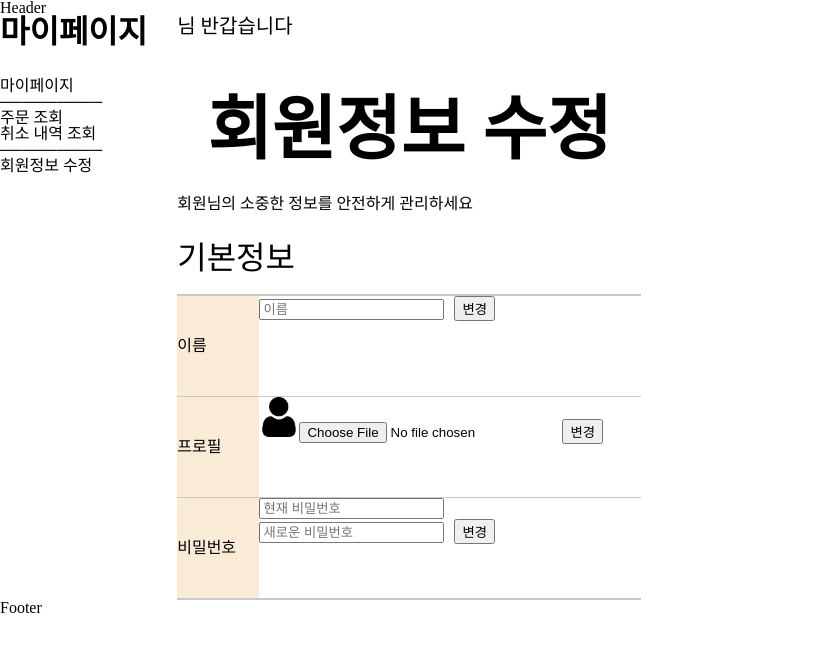
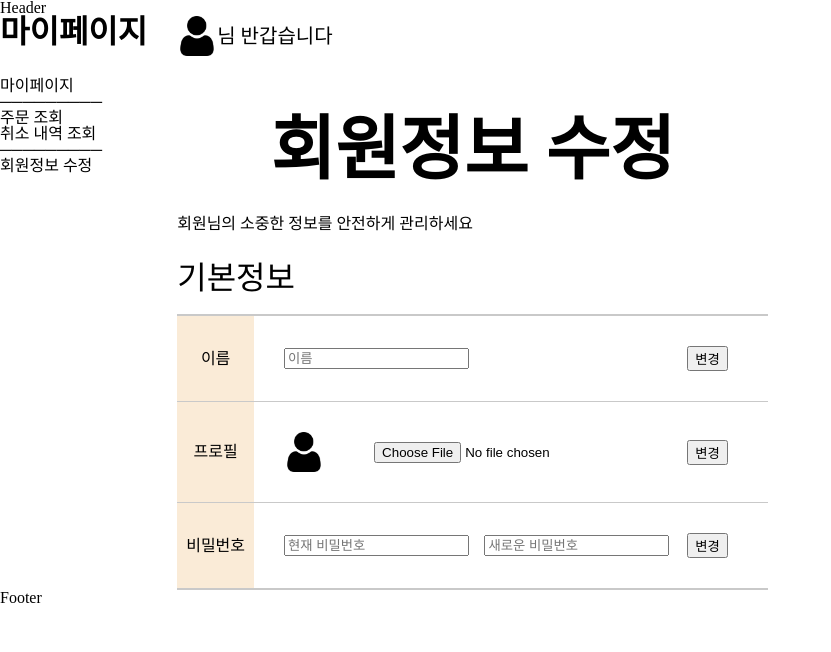
Before and after one commit to KDT1-FE/KDT5-M5, a React (Vite) app: page /mypage/changeMyInfo in a window 1280 px wide. Shown: the top 652 px of the page, without its empty margins (0-831 px from the left). Built offline with nearby package versions, Linux system fonts and the light colour scheme; no server answers.

Commit message:
마이페이지 주문 조회 파일 생성

```diff
--- a/src/components/myPage/MyInfo.jsx
+++ b/src/components/myPage/MyInfo.jsx
@@ -1,13 +1,14 @@
 import React, { useEffect, useState } from 'react'
 import { authenticate } from '../../store/UserAPI'
 import './myInfo.css'
+import userImg from '../../img/user.png'
 
 const MyInfo = () => {
   const [user, setUser] = useState([])
 
   const getUser = async () => {
     const res = await authenticate()
-    setUser(res.displayName)
+    setUser(res)
   }
 
   useEffect(() => {
@@ -16,7 +17,11 @@ const MyInfo = () => {
 
   return (
     <div className="my-info">
-      <h2>{user}님 반갑습니다</h2>
+      <img
+        src={user.profileImg ? user.profileImg : userImg}
+        alt="프로필 사진"
+      />
+      <h2>{user.displayName}님 반갑습니다</h2>
     </div>
   )
 }
--- a/src/components/myPage/changeMyInfo/changeInput.css
+++ b/src/components/myPage/changeMyInfo/changeInput.css
@@ -17,7 +17,6 @@
 
 .info-input {
   display: flex;
-  min-height: 50px;
   background-color: antiquewhite;
   align-items: center;
   border-bottom: 1px solid #c9c9c9;
@@ -33,11 +32,15 @@
 
 .info-menu {
   width: 100px;
+  text-align: center;
 }
 
 .info-data {
   width: 100%;
-  height: auto;
-  min-height: 100px;
+
   background-color: #fff;
+  display: flex;
+  align-items: center;
+  justify-content: space-between;
+  padding: 30px;
 }
--- /dev/null
+++ b/src/components/myPage/getOrderList/OrderList.jsx
@@ -0,0 +1,12 @@
+import React from 'react'
+
+const OrderList = () => {
+  return (
+    <div>
+      OrderList
+      <div>test</div>
+    </div>
+  )
+}
+
+export default OrderList
--- a/src/components/myPage/myInfo.css
+++ b/src/components/myPage/myInfo.css
@@ -1,3 +1,9 @@
 .my-info {
   margin-bottom: 30px;
+  display: flex;
+  align-items: center;
 }
+
+.my-info img {
+  width: 40px;
+}
--- a/src/pages/MyPage/GetOrderList.jsx
+++ b/src/pages/MyPage/GetOrderList.jsx
@@ -1,7 +1,8 @@
 import React from 'react'
+import OrderList from '../../components/myPage/getOrderList/OrderList'
 
 const GetOrderList = () => {
-  return <div>GetOrderList</div>
+  return <OrderList />
 }
 
 export default GetOrderList
```
